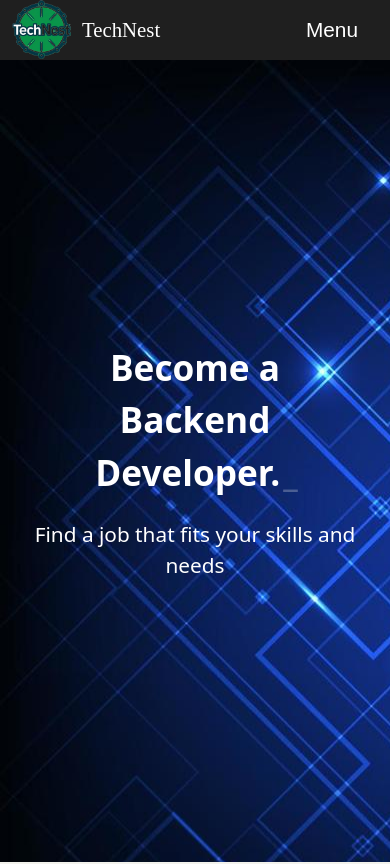
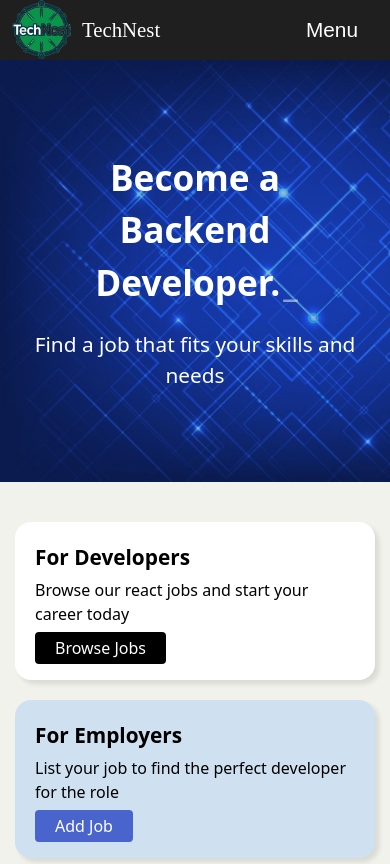
Before and after one commit to TheEldaps/Job-Board, a React (Vite) app: page / in a window 390 px wide. Shown: the top 864 px of the page. Built offline with nearby package versions, Linux system fonts and the light colour scheme; a web font is replaced by a local one.

Commit message:
style: reduce hero section for mobile to half of screen

```diff
--- a/src/components/Hero.jsx
+++ b/src/components/Hero.jsx
@@ -7,16 +7,11 @@ export default function Hero() {
       style={{
         backgroundImage: `url(${HeroBackground})`,
       }}
-      className="flex flex-col justify-center  px-[20px] h-[95vh] text-center text-[white] "
+      className="flex flex-col relative justify-center  px-[20px] h-[50vh] md:h-[95vh] text-center text-[white] bg-cover  "
     >
-      {/* <div
-        className={`absolute  h-[95vh] md:top-[60px] ${
-          showNav ? "top-[210px]" : "top-[60px]"
-        } inset-0 bg-blue-800 opacity-40`}
-      ></div> */}
+      <div className="absolute  inset-0 bg-blue-800 opacity-40 "></div>
       <h1 className="text-[2.2rem] pb-[10px] z-10 text-center font-bold mb-[10px] sm:text-[3rem] md:text-[5rem]">
         <span>
-          {" "}
           Become a <br />
         </span>
 
```
